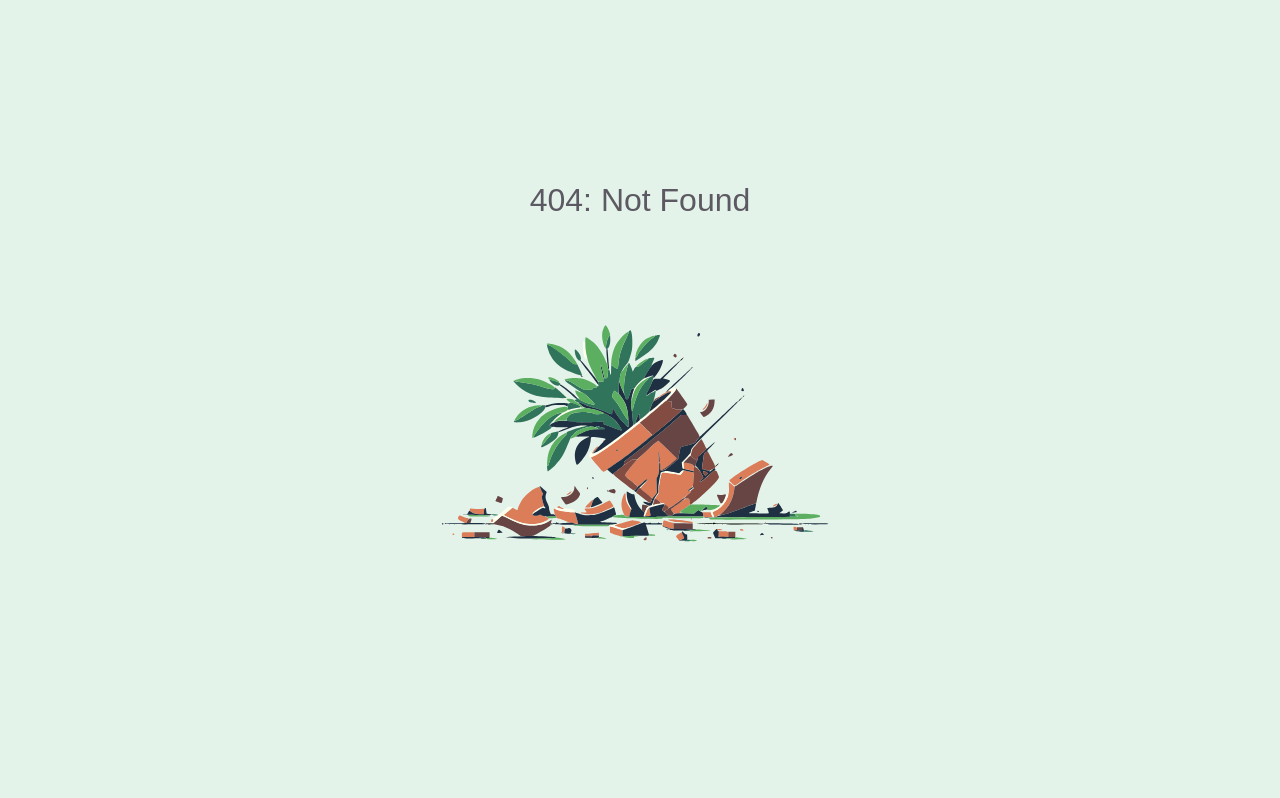
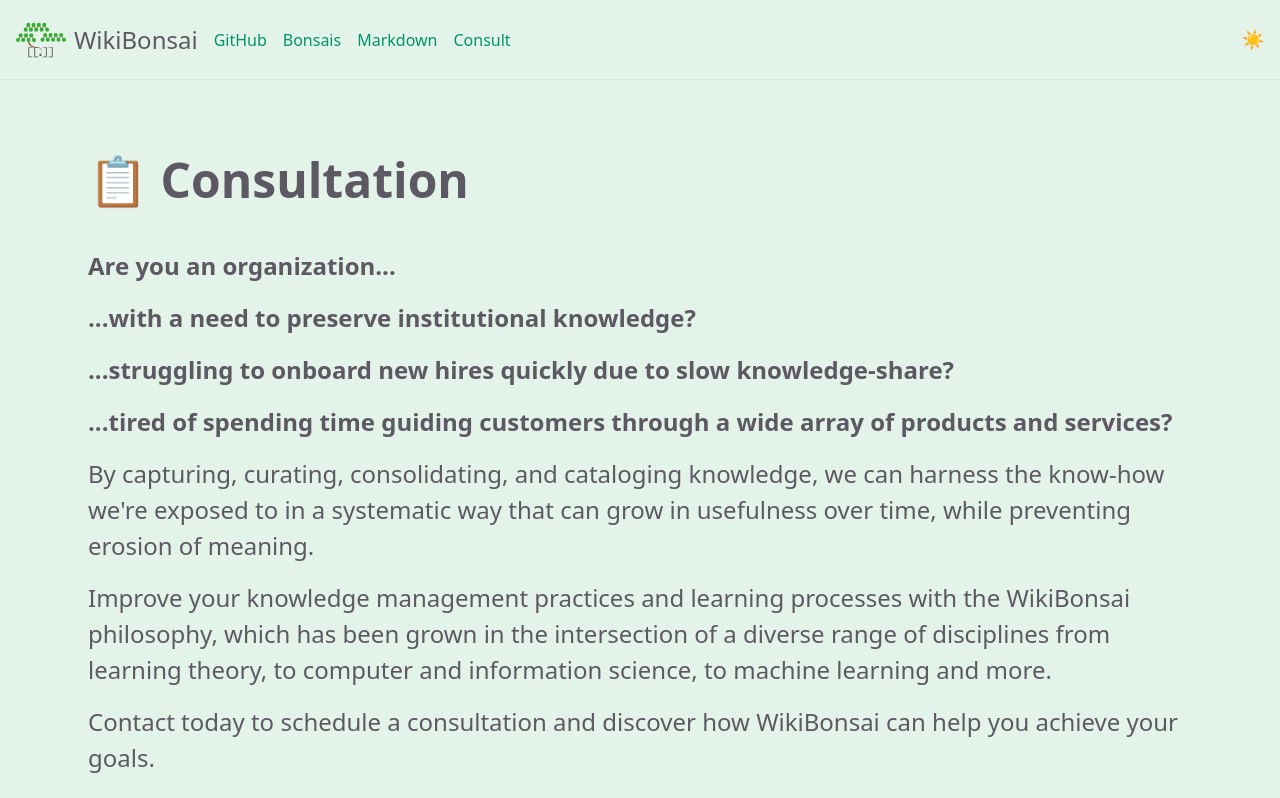
Before and after one commit to wikibonsai/wikibonsai, a SvelteKit app: page /consult in a window 1280 px wide. Before the commit this address had no page. Shown: the top 798 px of the page. Built offline with nearby package versions, Linux system fonts and the light colour scheme; a web font is replaced by a local one.

Commit message:
add: consulting page.

```diff
--- a/src/lib/components/section/Header.svelte
+++ b/src/lib/components/section/Header.svelte
@@ -1,6 +1,7 @@
 <script lang='ts'>
   import { onMount } from 'svelte';
   import {
+    ROUTE_CONSULT,
     ROUTE_TREE,
     // URL_GERMINATOR,
     URL_SOCIAL_GITHUB,
@@ -59,6 +60,7 @@
         <!-- #todo: germinator -->
         <!-- <a href={URL_GERMINATOR} class="nav-link">Germinator</a> -->
         <a href={URL_VSCODE_PLUGIN} class="nav-link">Markdown</a>
+        <a href={ROUTE_CONSULT} class="nav-link">Consult</a>
       </div>
       <!-- #todo: germinator -->
       <!-- <button class="btn btn-pad">sign up</button> -->
--- a/src/lib/util/const.ts
+++ b/src/lib/util/const.ts
@@ -3,6 +3,7 @@
 ////
 // local routes
 export const ROUTE_ROOT          : string = '/';
+export const ROUTE_CONSULT       : string = '/consult';
 export const ROUTE_TREE          : string = '/tree';
 ////
 // external urls
--- a/src/routes/+page.svelte
+++ b/src/routes/+page.svelte
@@ -1,6 +1,7 @@
 <script lang='ts'>
   import type { PageData } from './$types';
   import {
+    ROUTE_CONSULT,
     ROUTE_TREE,
     URL_DOCS_STD_BED,
     // URL_GERMINATOR,
@@ -47,7 +48,7 @@
       </p> -->
     </div>
     <div class="btn-container">
-      <button class="btn" on:click={goTo(URL_REPO_WIKIBONSAI)}>About</button>
+      <!-- <button class="btn" on:click={goTo(URL_REPO_WIKIBONSAI)}>About</button> -->
       <button class="btn" on:click={goTo(ROUTE_CONSULT)}>Consult</button>
       <!-- <button class="btn" on:click={goTo(ROUTE_TREE)}>Knowledge Bonsai</button> -->
       <!-- <DropDown title={'Knowledge Bonsais'} items={data.trees}></DropDown> -->
@@ -132,6 +133,7 @@
           // 'The Germinator' : [URL_GERMINATOR    , 'Query an LLM to generate conceptual analyses.'],
           'Markdown'       : [URL_VSCODE_PLUGIN , 'Tend your markdown notes in VSCode.'],
           // 'CLI'            : [URL_TENDR_CLI     , 'Tend your markdown notes in the CLI.'],
+          'Consult'        : [ROUTE_CONSULT     , 'Get help with workflows or tech setup.'],
         }
       }></TendNTinkerCards>
     </span>
@@ -188,6 +190,8 @@
   }
 
   /* description sections */
+
+  /* todo: create description component */
 
   .description {
     text-align: center;
--- /dev/null
+++ b/src/routes/consult/+page.svelte
@@ -0,0 +1,77 @@
+<script lang='ts'>
+  import { URL_SOCIAL_X } from '$lib/util/const';
+  import { goTo } from '$lib/util/func';
+  import Footer from '$lib/components/section/Footer.svelte';
+  import Header from '$lib/components/section/Header.svelte';
+</script>
+
+<Header></Header>
+<main class="main-content">
+  <section class="description">
+    <h1 class="description-title">📋 Consultation</h1>
+    <span class="description-body"><strong>Are you an organization...</strong></span>
+    <span class="description-body"><strong>...with a need to preserve institutional knowledge?</strong></span>
+    <span class="description-body"><strong>...struggling to onboard new hires quickly due to slow knowledge-share?</strong></span>
+    <span class="description-body"><strong>...tired of spending time guiding customers through a wide array of products and services?</strong></span>
+    <span class="description-body">
+      By capturing, curating, consolidating, and cataloging knowledge, we can harness the know-how we're exposed to in a systematic way that can grow in usefulness over time, while preventing erosion of meaning.
+    </span>
+    <span class="description-body">
+      Improve your knowledge management practices and learning processes with the WikiBonsai philosophy, which has been grown in the intersection of a diverse range of disciplines from learning theory, to computer and information science, to machine learning and more.
+    </span>
+    <span class="description-body">
+      Contact today to schedule a consultation and discover how WikiBonsai can help you achieve your goals.
+    </span>
+    <button class="btn" on:click={goTo(URL_SOCIAL_X)}>DM on X</button>
+  </section>
+</main>
+<Footer></Footer>
+
+<style>
+  /* todo: create description component */
+
+  .description {
+    text-align: center;
+    /* small */
+    padding: 1rem;
+  }
+
+  .description-body {
+    height: 100%;
+    display: flex;
+    font-size: 1.5rem;
+    margin-bottom: 1rem;
+    text-align: left;
+  }
+
+  .description-title {
+    text-align: left;
+    font-weight: bold;
+    margin-bottom: 2rem;
+    /* small */
+    font-size: 2rem;
+  }
+
+  .main-content {
+    background-color: var(--background-color);
+    padding: 1rem;
+  }
+
+  @media (min-width: 768px) {
+
+    .description {
+      padding: 3rem 2rem;
+    }
+
+    .description-title {
+      /* margin-bottom: 2rem; */
+      font-size: 3rem;
+    }
+
+    .main-content {
+      margin: auto;
+      max-width: 1200px;
+    }
+
+  }
+</style>
```
